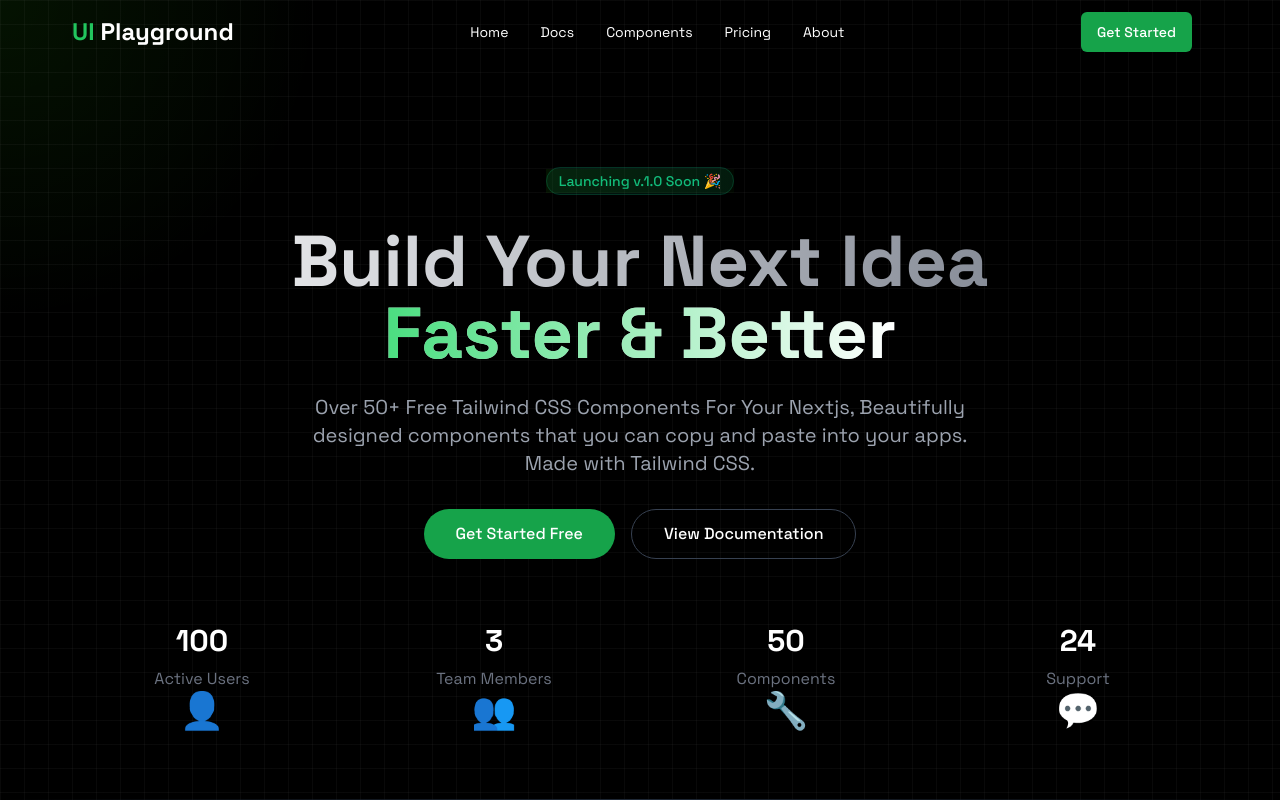
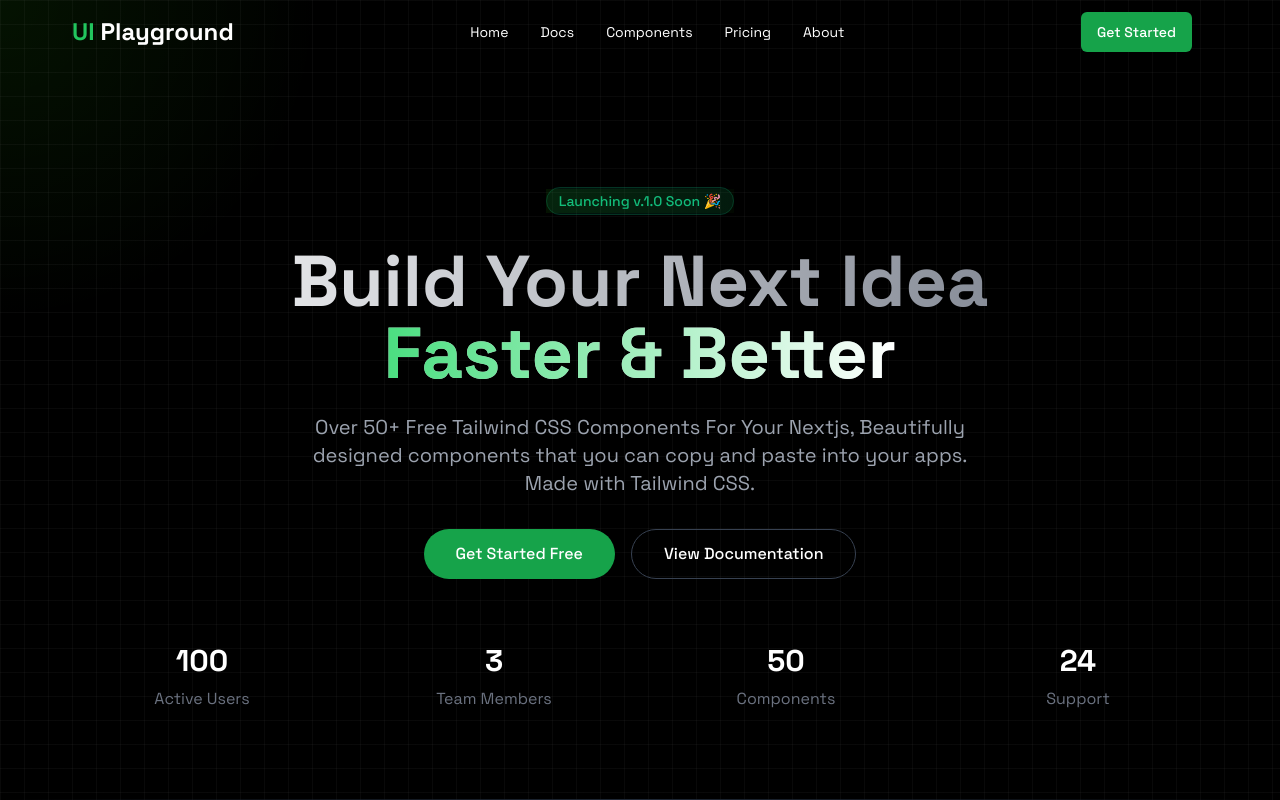
Before and after one commit to imsurajj/uiplayground, a Next.js app: page / in a window 1280 px wide. Shown: the top 800 px of the page. Built offline with nearby package versions, Linux system fonts and the light colour scheme.

Commit message:
Icons Removed

```diff
--- a/src/sections/Hero.tsx
+++ b/src/sections/Hero.tsx
@@ -6,10 +6,10 @@ import { useEffect, useState } from "react";
 export default function Hero() {
   const [mousePosition, setMousePosition] = useState({ x: 0, y: 0 });
   const [stats, setStats] = useState([
-    { number: 0, label: "Active Users", target: 100, icon: "👤" },
-    { number: 0, label: "Team Members", target: 3, icon: "👥" },
-    { number: 0, label: "Components", target: 50, icon: "🔧" },
-    { number: 0, label: "Support", target: 24, icon: "💬" },
+    { number: 0, label: "Active Users", target: 100 },
+    { number: 0, label: "Team Members", target: 3 },
+    { number: 0, label: "Components", target: 50 },
+    { number: 0, label: "Support", target: 24 },
   ]);
 
   useEffect(() => {
@@ -117,7 +117,6 @@ export default function Hero() {
               <div key={index} className="text-center">
                 <div className="text-3xl font-bold text-white mb-2">{stat.number}{typeof stat.number === 'number' && stat.label === "Uptime SLA" ? "%" : ""}</div>
                 <div className="text-gray-500">{stat.label}</div>
-                <span className="text-4xl">{stat.icon}</span>
               </div>
             ))}
           </motion.div>
```
